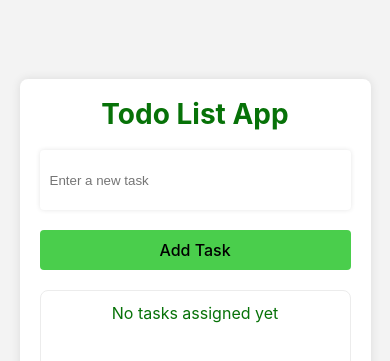
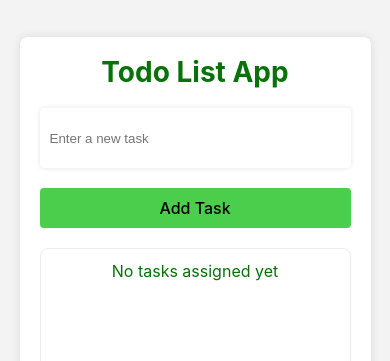
Before and after one commit to pathan-mehedi/module-7-assingment, a React (Vite) app: page / in a window 390 px wide. Shown: the part 185-546 px from the top of the page. Built offline with nearby package versions, Linux system fonts and the light colour scheme.

Commit message:
mobile frinedly v_2

```diff
--- a/src/TodoApp.scss
+++ b/src/TodoApp.scss
@@ -68,7 +68,7 @@ form {
 
 .task-list {
   width: 100%;
-  min-height: 10vh;
+  min-height: 20vh;
   margin-top: 20px;
   list-style-type: none;
   padding: 10px;
```
